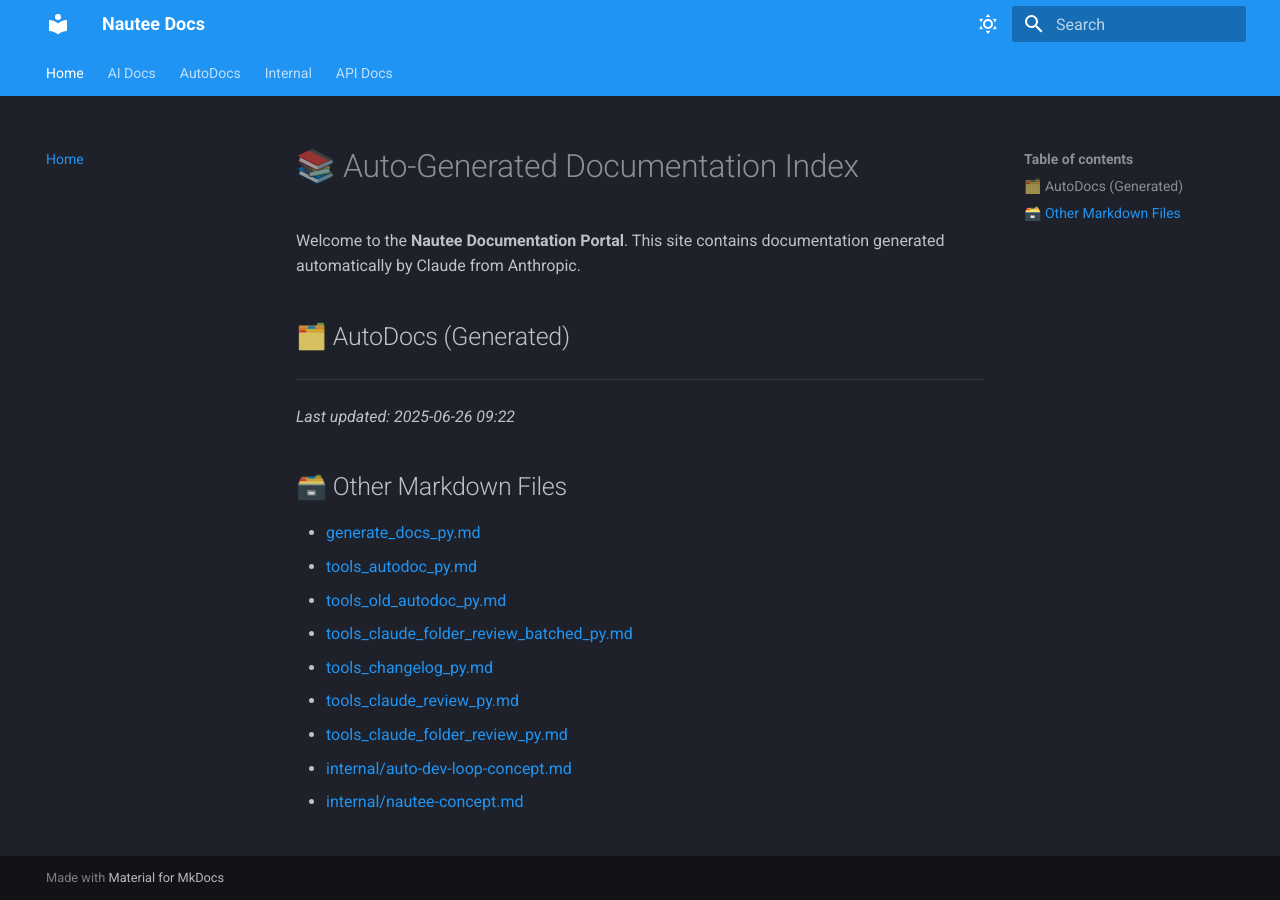
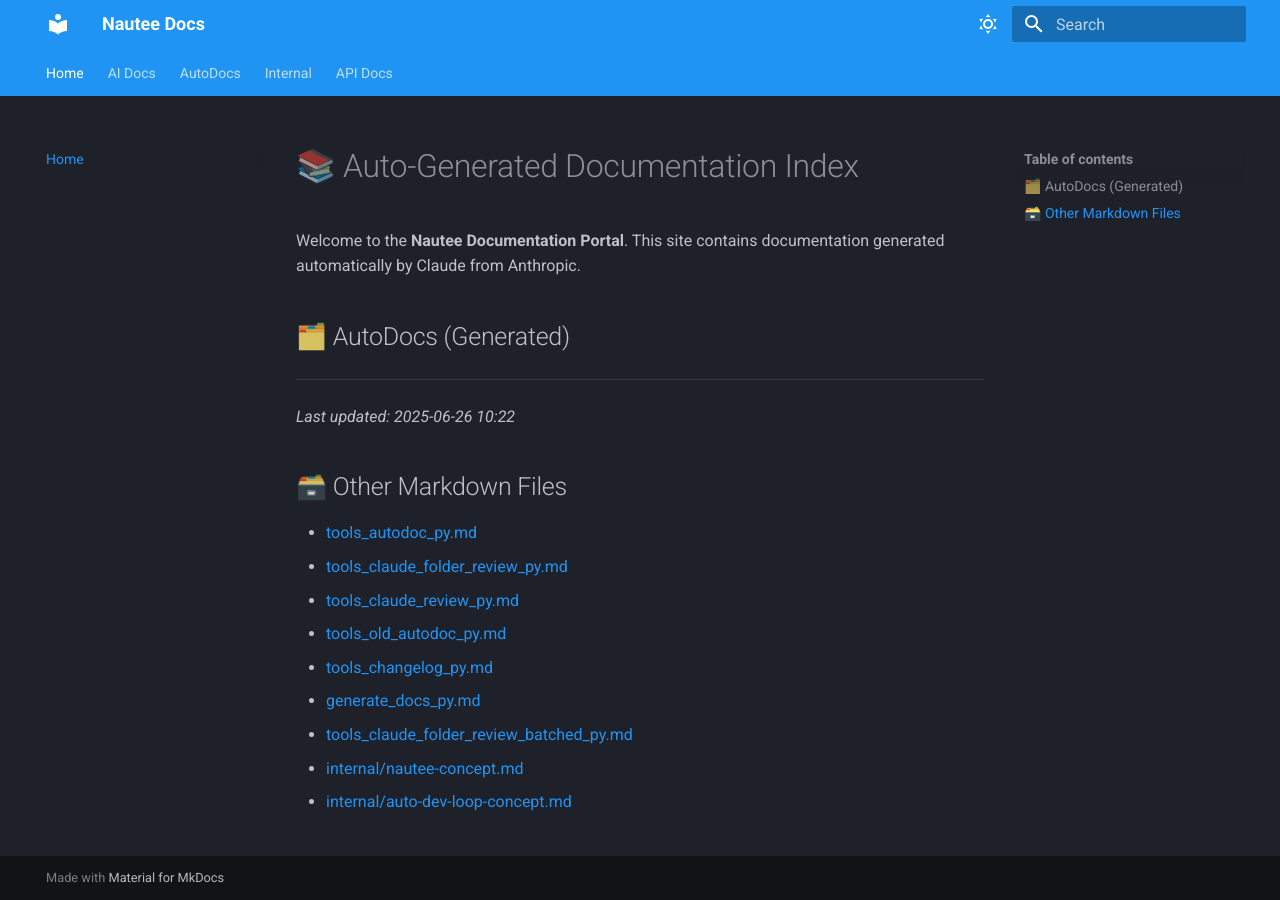
Before and after one commit to 48Nauts-Operator/nautee, an MkDocs documentation site: the page built from docs/index.md, in a window 1280 px wide. Built offline with MkDocs 1.6.1 and Material for MkDocs 9.7.7, drawn with Linux system fonts in a browser that asks for light colours.

```diff
--- a/docs/index.md
+++ b/docs/index.md
@@ -7,16 +7,16 @@ Welcome to the **Nautee Documentation Portal**. This site contains documentation
 
 ---
 
-_Last updated: 2025-06-26 09:22_
+_Last updated: 2025-06-26 10:22_
 
 ## 🗃️ Other Markdown Files
 
+- [tools_autodoc_py.md](tools_autodoc_py.md)
+- [tools_claude_folder_review_py.md](tools_claude_folder_review_py.md)
+- [tools_claude_review_py.md](tools_claude_review_py.md)
+- [tools_old_autodoc_py.md](tools_old_autodoc_py.md)
+- [tools_changelog_py.md](tools_changelog_py.md)
 - [generate_docs_py.md](generate_docs_py.md)
-- [tools_autodoc_py.md](tools_autodoc_py.md)
-- [tools_old_autodoc_py.md](tools_old_autodoc_py.md)
 - [tools_claude_folder_review_batched_py.md](tools_claude_folder_review_batched_py.md)
-- [tools_changelog_py.md](tools_changelog_py.md)
-- [tools_claude_review_py.md](tools_claude_review_py.md)
-- [tools_claude_folder_review_py.md](tools_claude_folder_review_py.md)
+- [internal/nautee-concept.md](internal/nautee-concept.md)
 - [internal/auto-dev-loop-concept.md](internal/auto-dev-loop-concept.md)
-- [internal/nautee-concept.md](internal/nautee-concept.md)
```
